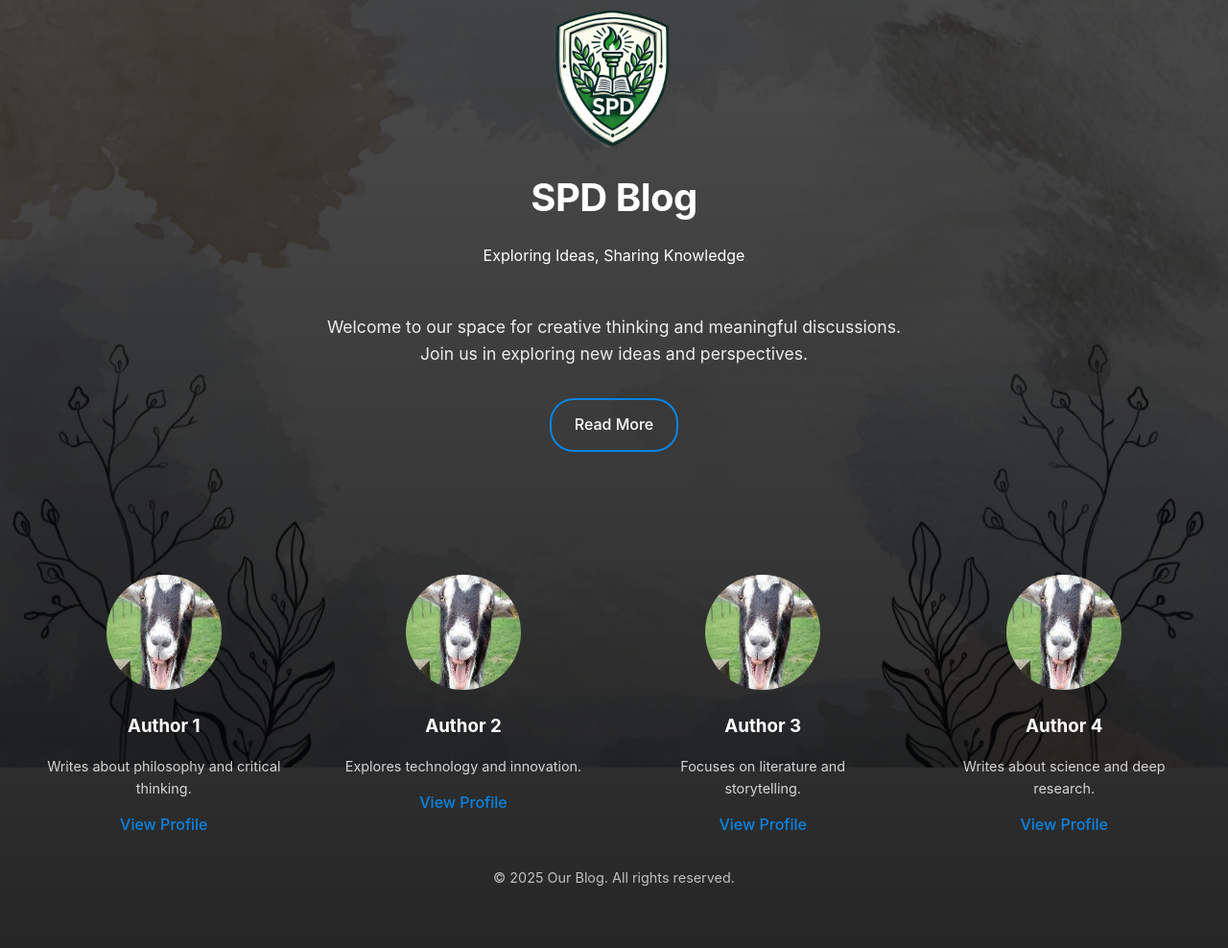
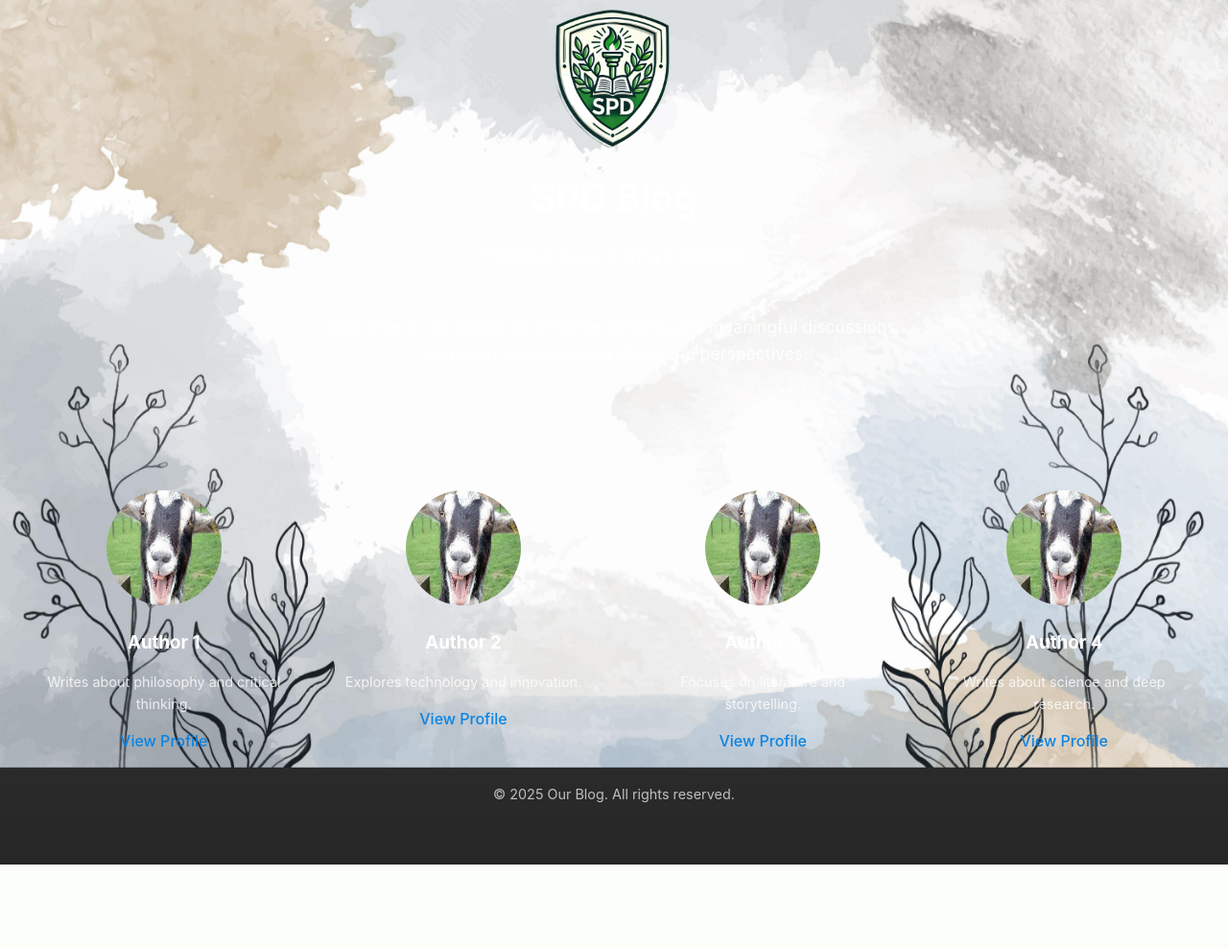
Before and after one commit to nuggetz666/spd_blog, a Flask app: page / in a window 1280 px wide. Shown: the whole page at 96% size. After the commit the page ends 901 px from the top, so only its background shows below. Run offline with Flask 3, Linux system fonts and the light colour scheme.

Commit message:
Checkpoint before assistant change: Remove "Read More" button and associated styling.
Replit-Commit-Author: Assistant

```diff
--- a/templates/home.html
+++ b/templates/home.html
@@ -80,26 +80,6 @@
             opacity: 0.9;
         }
 
-        /* Read More Button */
-        .read-more {
-            display: inline-block;
-            margin-top: 0.rem;
-            padding: 0.8rem 1.5rem;
-            background-color: transparent;
-            border: 2px solid var(--accent-color);
-            border-radius: 25px;
-            color: var(--text-color);
-            text-decoration: none;
-            transition: all 0.3s ease;
-            font-weight: 500;
-            cursor: pointer;
-        }
-
-        .read-more:hover {
-            background-color: var(--accent-color);
-            transform: translateY(-2px);
-        }
-
 
         /* Author Profiles */
         .authors {
@@ -179,8 +159,6 @@
             <article id="about">
                 <p>Welcome to our space for creative thinking and meaningful discussions. Join us in exploring new ideas and perspectives.</p>
             </article>
-             <a href="#about" class="read-more">Read More</a>
-        </div>
 
 
         <!-- Author Profiles -->
```
